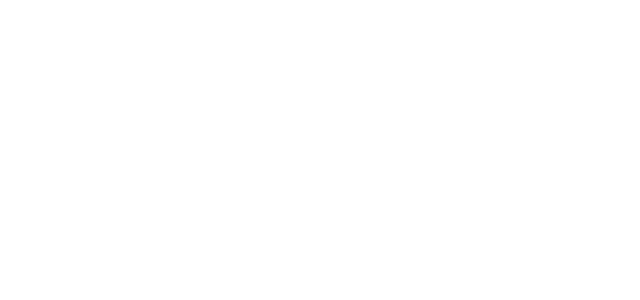
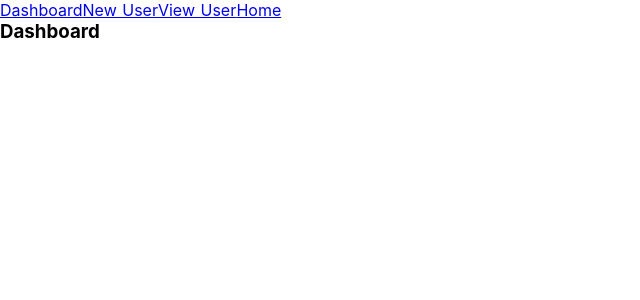
Before and after one commit to staten-island-tech/full-stack-2021-asian-squad, a Nuxt app: page /dashboard in a window 1280 px wide. Before the commit this address had no page. Shown: the top 300 px of the page, without its empty margins (0-640 px from the left). Built offline with nearby package versions, Linux system fonts and the light colour scheme; what vuesax would draw is missing.

Commit message:
setup layout for firestore (user pages)
- added basic layout for adding, editing, removing user pages

```diff
--- a/layouts/default.vue
+++ b/layouts/default.vue
@@ -1,5 +1,9 @@
 <template>
   <div>
+    <nuxt-link to="dashboard">Dashboard</nuxt-link>
+    <nuxt-link to="newUser">New User</nuxt-link>
+    <nuxt-link to="viewUser">View User</nuxt-link>
+    <nuxt-link to="/">Home</nuxt-link>
     <Nuxt />
   </div>
 </template>
--- a/nuxt.config.js
+++ b/nuxt.config.js
@@ -33,11 +33,30 @@ export default {
   ],
 
   // Modules: https://go.nuxtjs.dev/config-modules
-  modules: [
-    // https://go.nuxtjs.dev/axios
-    '@nuxtjs/axios',
-  ],
+  modules: ['@nuxtjs/axios', '@nuxtjs/firebase'],
 
+      firebase: {
+        config: {
+          apiKey: 'AIzaSyBQ8qyDb_NCgq6dPaolSdtBlqTuFiUW5h4',
+          databaseURL: 'https://bone-apple-teeth-default-rtdb.firebaseio.com/',
+          authDomain: 'bone-apple-teeth.firebaseapp.com',
+          projectId: 'bone-apple-teeth',
+          storageBucket: 'bone-apple-teeth.appspot.com',
+          messagingSenderId: '738508615418',
+          appId: '1:738508615418:web:5c78943bda4006914e6343',
+          measurementId: 'G-KH82K5LGVK',
+        },
+        services: {
+          auth: {
+            persistence: 'local',
+            initialize: {
+              onAuthStateChangedMutation: 'user/ON_AUTH_STATE_CHANGED_MUTATION',
+              // onAuthStateChangedAction: 'ON_AUTH_STATE_CHANGED_ACTION',
+            }
+          },
+          firestore: true,
+        },
+      },
   // Axios module configuration: https://go.nuxtjs.dev/config-axios
   axios: {},
 
--- a/package.json
+++ b/package.json
@@ -10,7 +10,9 @@
   },
   "dependencies": {
     "@nuxtjs/axios": "^5.12.5",
+    "@nuxtjs/firebase": "^7.5.0",
     "core-js": "^3.8.2",
+    "firebase": "^8.2.9",
     "nuxt": "^2.14.12",
     "vuesax": "^4.0.1-alpha.25"
   },
--- /dev/null
+++ b/pages/dashboard.vue
@@ -0,0 +1,20 @@
+<template>
+  <div id="dashboard">
+      <h3>Dashboard</h3>
+  </div>
+</template>
+
+<script>
+export default {
+    name: 'dashboard',
+    data () {
+        return{
+
+        }
+    }
+}
+</script>
+
+<style>
+
+</style>
--- /dev/null
+++ b/pages/newUser.vue
@@ -0,0 +1,20 @@
+<template>
+  <div id="newUser">
+      <h3>New User</h3>
+  </div>
+</template>
+
+<script>
+export default {
+    name: 'newUser',
+    data () {
+        return{
+
+        }
+    }
+}
+</script>
+
+<style>
+
+</style>
--- /dev/null
+++ b/pages/viewUser.vue
@@ -0,0 +1,20 @@
+<template>
+  <div id="viewUser">
+      <h3>View User</h3>
+  </div>
+</template>
+
+<script>
+export default {
+    name: 'viewUser',
+    data () {
+        return{
+
+        }
+    }
+}
+</script>
+
+<style>
+
+</style>
```
Also changed, not shown: 1 other file (tests, documents, lock files or other folders).
